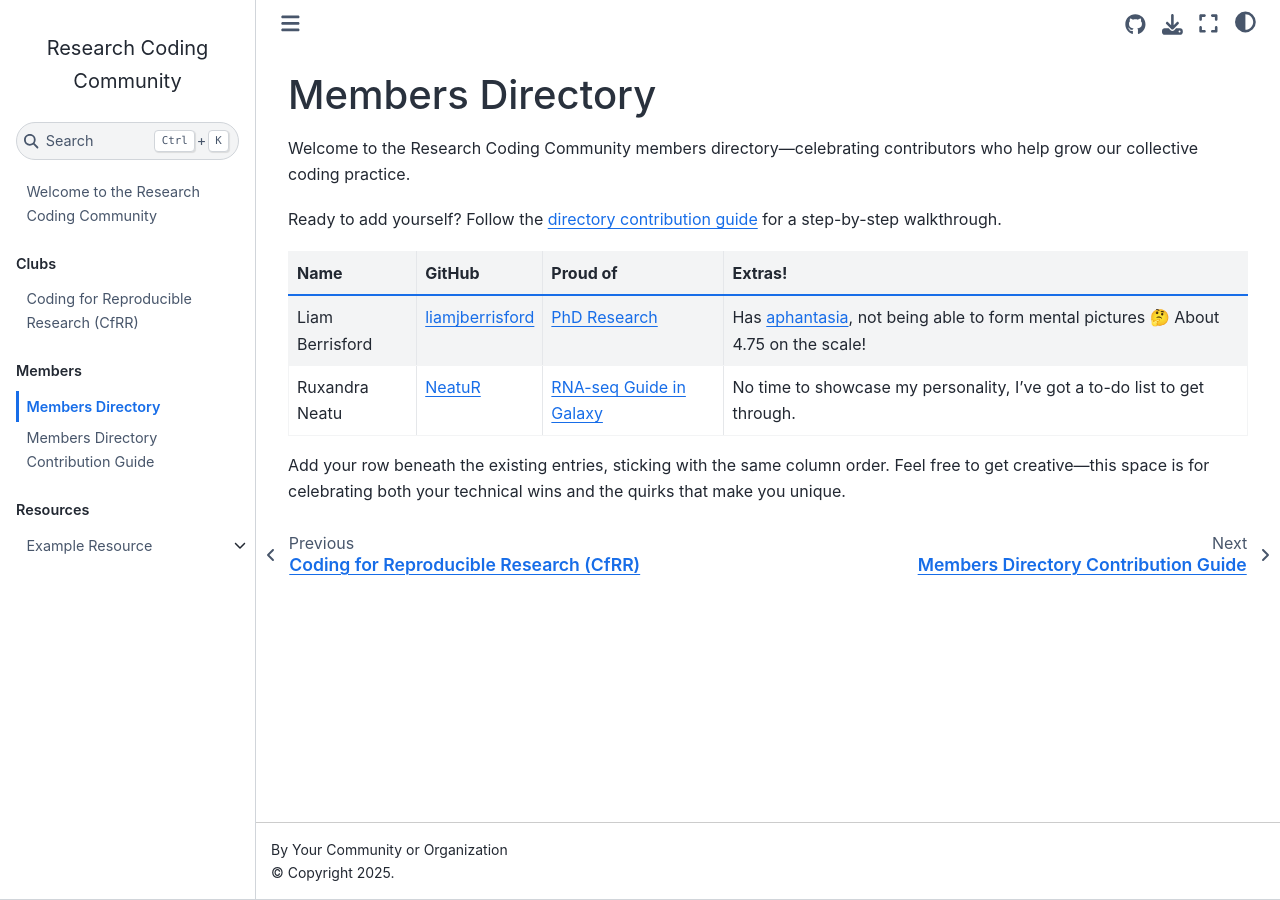
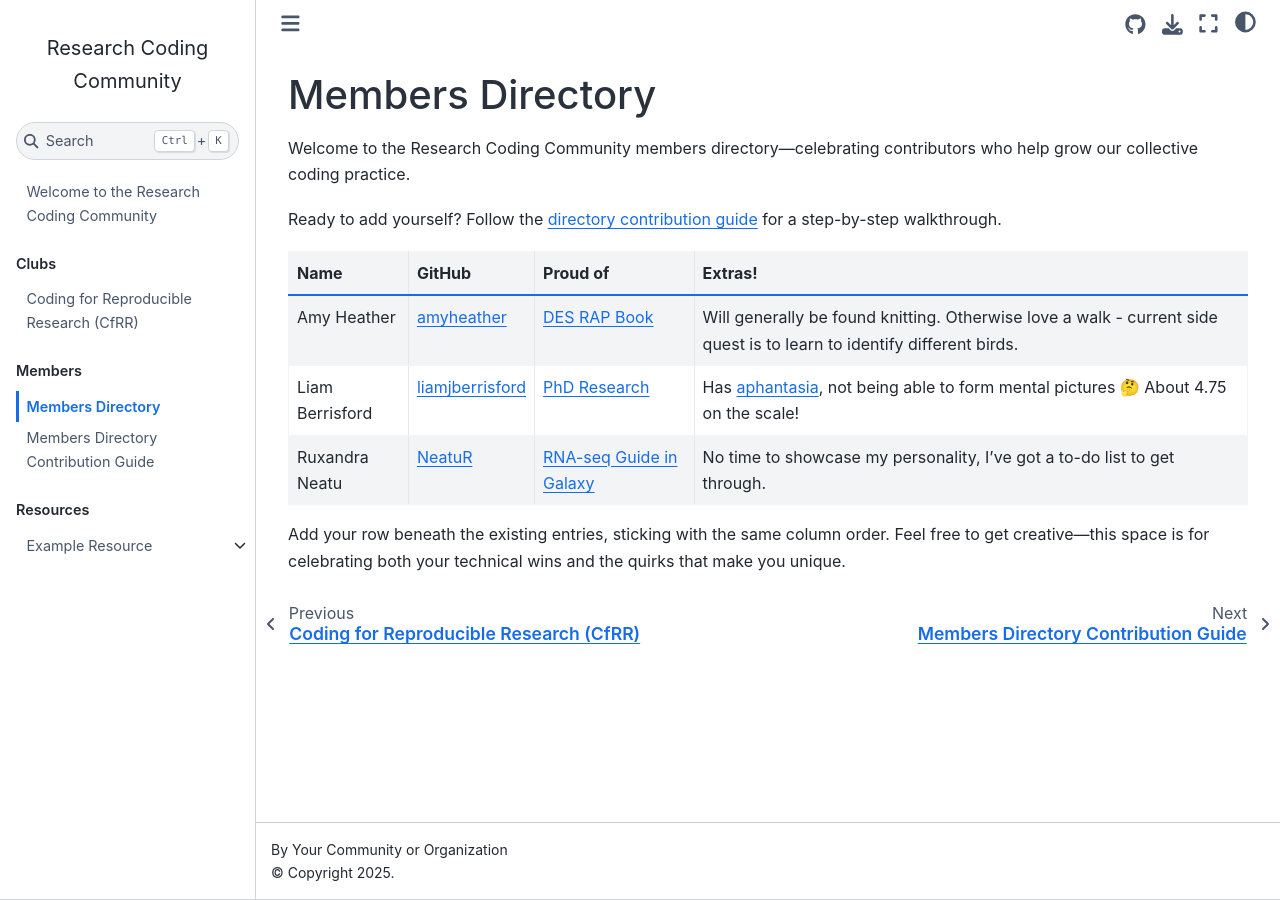
Before and after one commit to coding-for-reproducible-research/Research_Coding_Community, a Jupyter Book: the page built from members/directory.md, in a window 1280 px wide. Built offline with Jupyter Book 1.0.4 settings and Sphinx 7.4.7 and the Sphinx Book theme 1.1.4, drawn with Linux system fonts in a browser that asks for light colours; pages that are not in the unit, such as notebooks, are missing from menus.

Commit message:
Add Amy Heather to members directory

```diff
--- a/members/directory.md
+++ b/members/directory.md
@@ -6,6 +6,7 @@ Ready to add yourself? Follow the [directory contribution guide](directory_guide
 
 | Name | GitHub | Proud of | Extras! |
 |------|--------|----------|-----------|
+| Amy Heather | [amyheather](https://github.com/amyheather) | [DES RAP Book](https://pythonhealthdatascience.github.io/des_rap_book/) | Will generally be found knitting. Otherwise love a walk - current side quest is to learn to identify different birds.
 | Liam Berrisford | [liamjberrisford](https://github.com/liamjberrisford) | [PhD Research](https://liamjberrisford.github.io/Environmental-Insights/) | Has [aphantasia](https://en.wikipedia.org/wiki/Aphantasia), not being able to form mental pictures 🤔 About 4.75 on the scale! |
 | Ruxandra Neatu | [NeatuR](https://github.com/NeatuR) | [RNA-seq Guide in Galaxy](https://github.com/NeatuR/RUX-RNA-SEQ/blob/master/RUX_RNA_SEQ.pdf) | No time to showcase my personality, I’ve got a to-do list to get through. |
 
```
